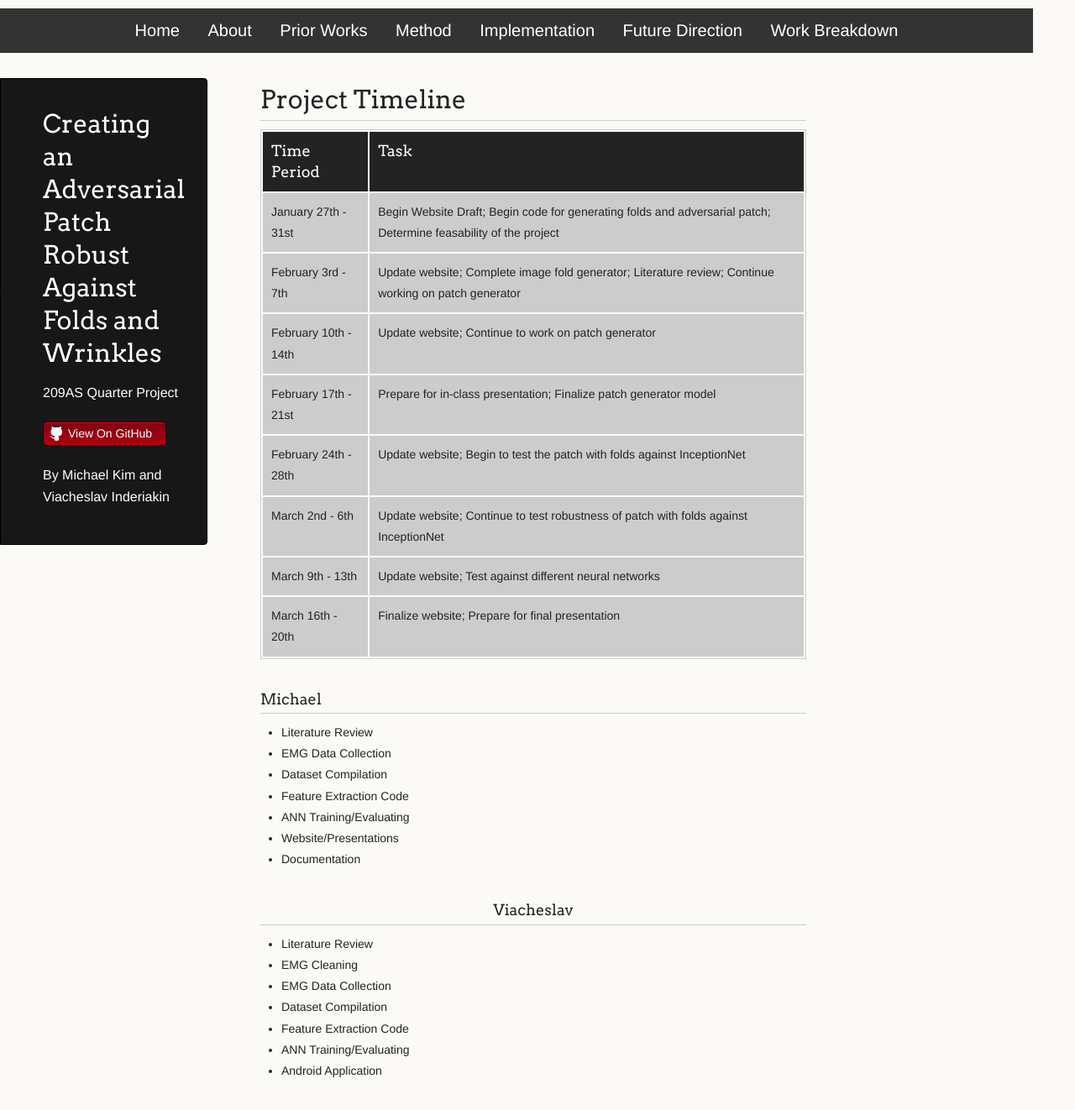
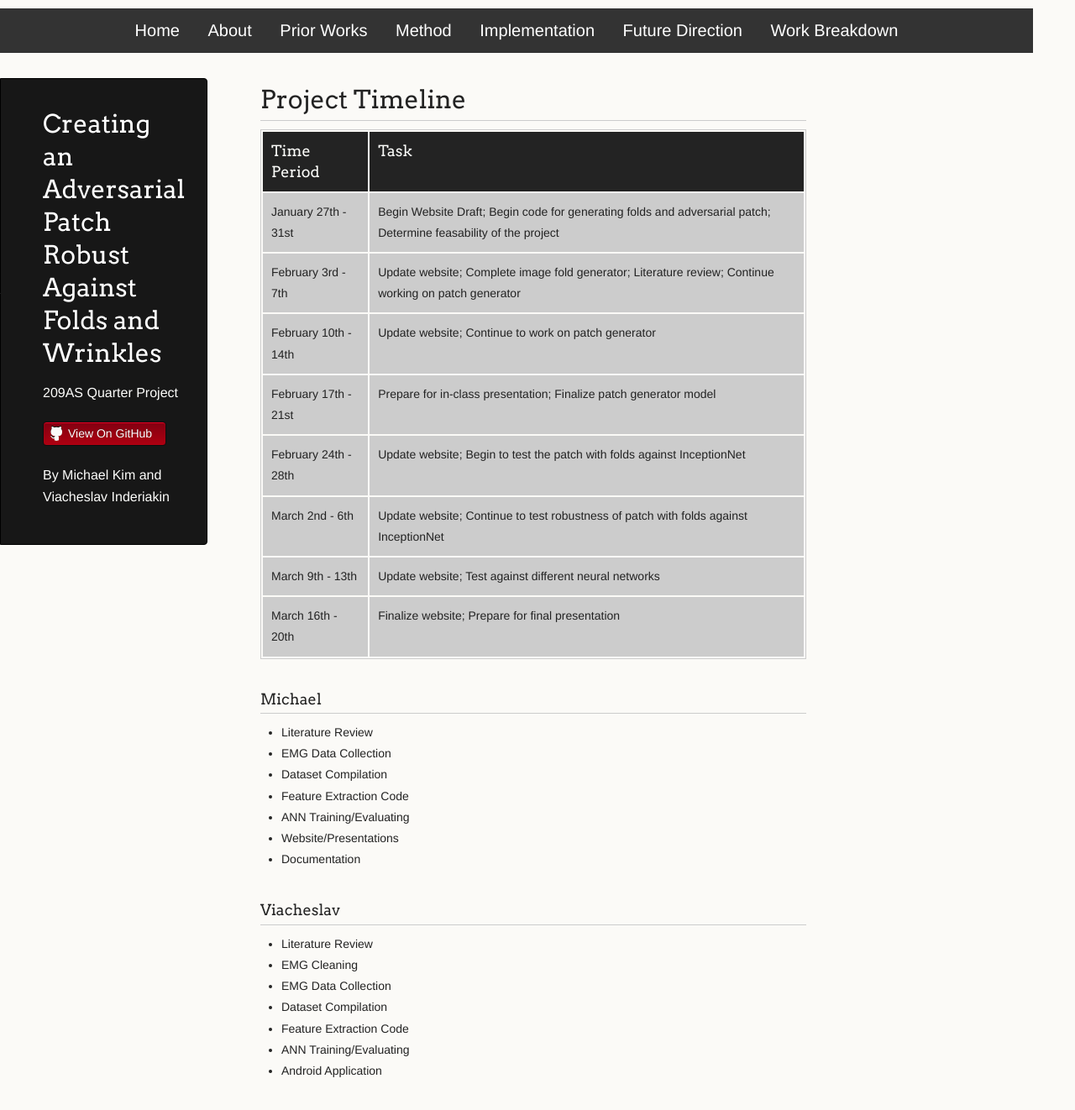
Before and after one commit to SlavaInder/209AS_Adversarial_Patch, a Jekyll site: the page built from docs/work_breakdown.md, in a window 1280 px wide and 1360 px high. Shown: the top 1322 px of the window at 84% size. Built offline with Jekyll 4.4.1, drawn with Linux system fonts in a browser that asks for light colours; our own code applies the rules of GitHub Pages for plain Markdown files.

```diff
--- a/docs/work_breakdown.md
+++ b/docs/work_breakdown.md
@@ -58,7 +58,7 @@ layout: default
            </ul>
         </div>
       <div class = "column">
-         <center><h3>Viacheslav</h3></center>
+         <h3>Viacheslav</h3>
         <ul>
           <li>Literature Review</li>
             <li>EMG Cleaning</li>
```
